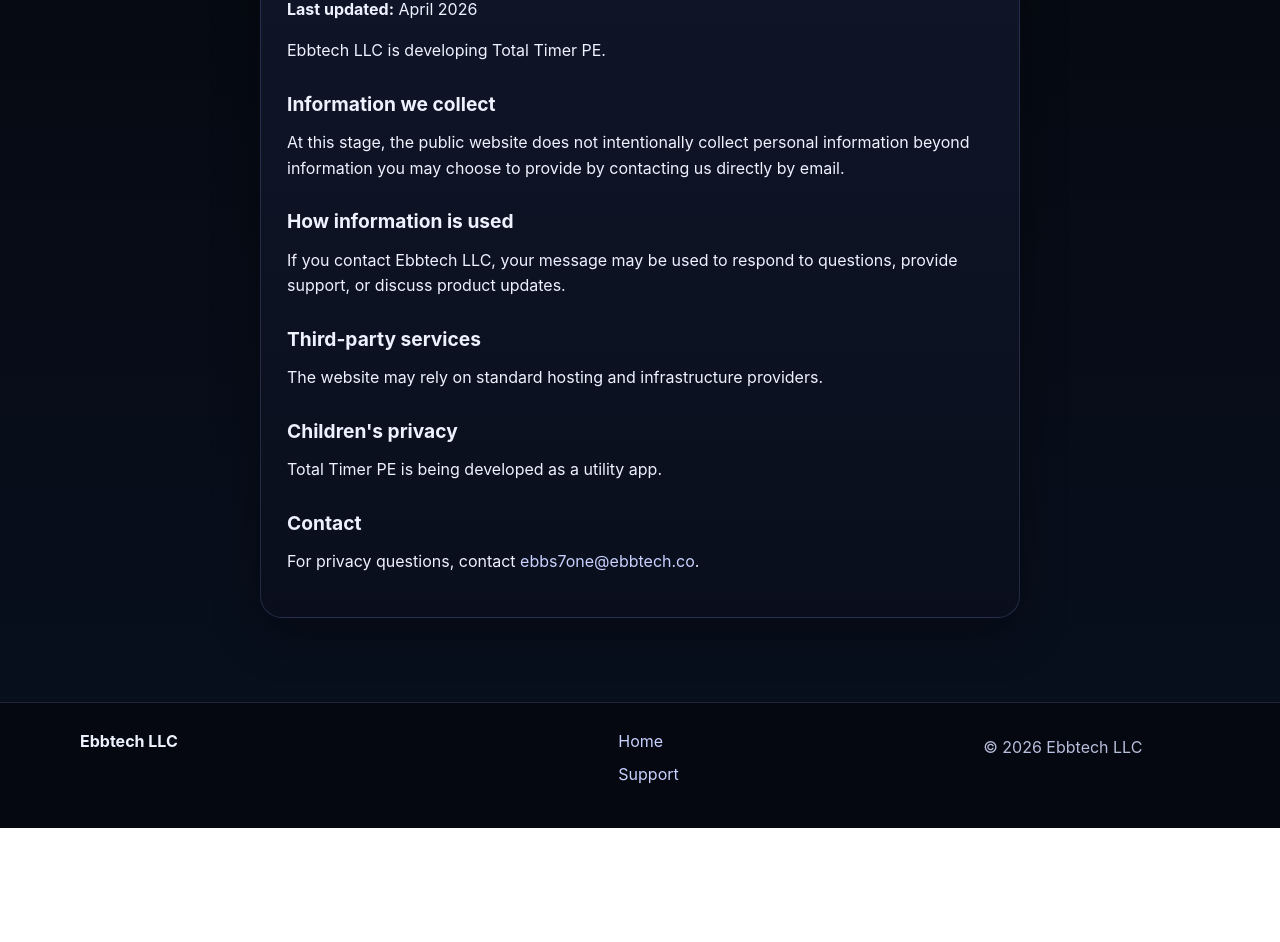
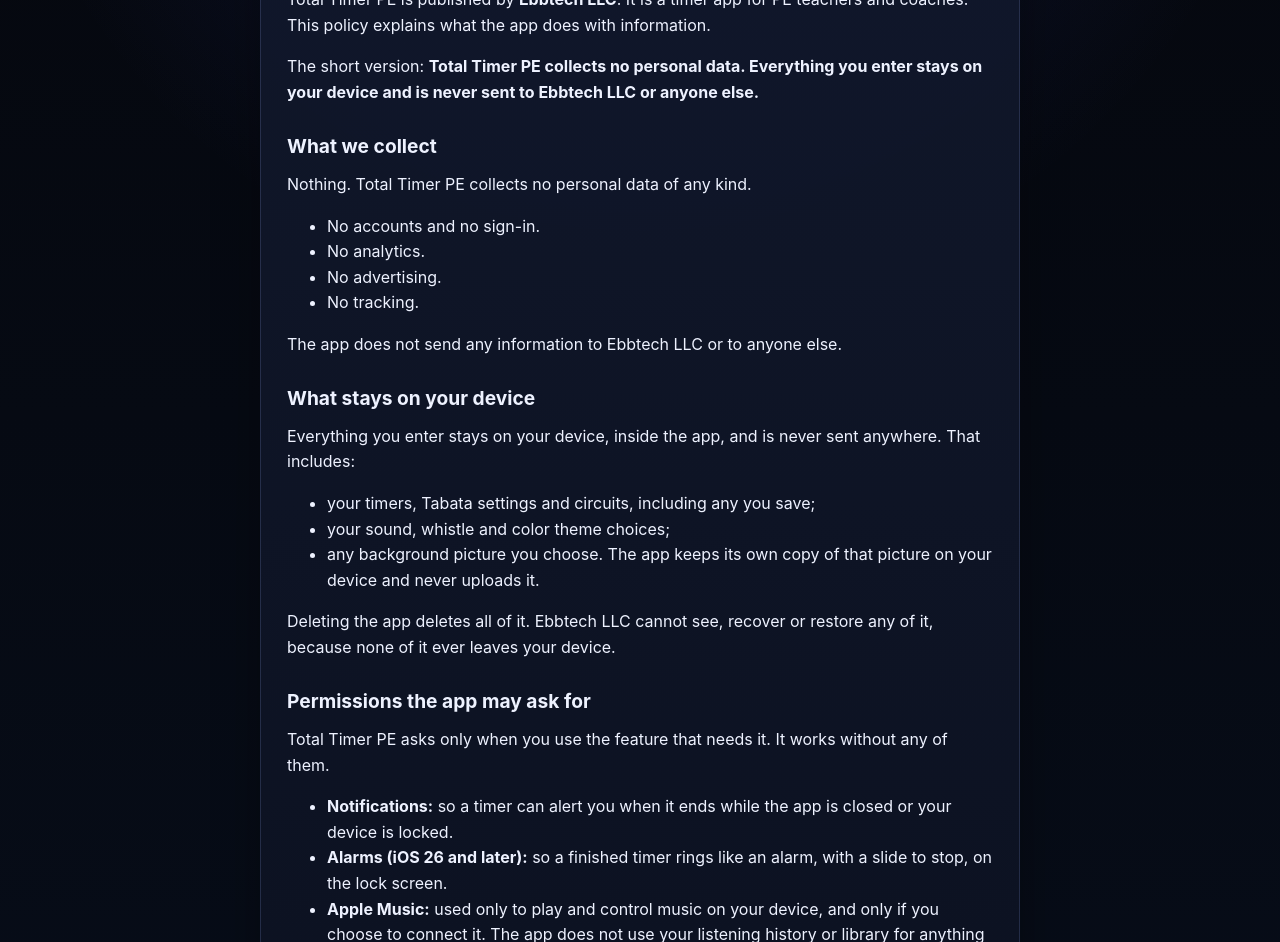
Before and after one commit to ebbs7one/ebbtech-site, a plain HTML site: page site/privacy.html in a window 1280 px wide. Shown: the part 350-1292 px from the top of the page. Before the commit the page ends 1178 px from the top, so only its background shows below. Drawn offline with Linux system fonts and the light colour scheme.

Commit message:
Replace privacy page with the Total Timer PE privacy policy

```diff
--- a/site/privacy.html
+++ b/site/privacy.html
@@ -4,7 +4,7 @@
   <meta charset="UTF-8" />
   <meta name="viewport" content="width=device-width, initial-scale=1.0" />
   <title>Privacy Policy | Ebbtech LLC</title>
-  <meta name="description" content="Privacy policy for Ebbtech LLC and Total Timer PE." />
+  <meta name="description" content="Privacy policy for Total Timer PE by Ebbtech LLC. The app collects no personal data." />
   <link rel="stylesheet" href="styles.css" />
 </head>
 <body>
@@ -21,37 +21,75 @@
   <main class="section">
     <div class="container narrow legal-card">
       <p class="eyebrow">Privacy Policy</p>
-      <h1>Privacy Policy for Total Timer PE</h1>
-      <p><strong>Last updated:</strong> April 2026</p>
+      <h1>Privacy Policy: Total Timer PE</h1>
+      <p><strong>Last updated:</strong> November 23, 2026</p>
 
       <p>
-        Ebbtech LLC is developing Total Timer PE.
+        Total Timer PE is published by <strong>Ebbtech LLC</strong>. It is a timer app for PE teachers and coaches.
+        This policy explains what the app does with information.
+      </p>
+      <p>
+        The short version: <strong>Total Timer PE collects no personal data. Everything you enter stays on your device
+        and is never sent to Ebbtech LLC or anyone else.</strong>
       </p>
 
-      <h2>Information we collect</h2>
+      <h2>What we collect</h2>
+      <p>Nothing. Total Timer PE collects no personal data of any kind.</p>
+      <ul>
+        <li>No accounts and no sign-in.</li>
+        <li>No analytics.</li>
+        <li>No advertising.</li>
+        <li>No tracking.</li>
+      </ul>
+      <p>The app does not send any information to Ebbtech LLC or to anyone else.</p>
+
+      <h2>What stays on your device</h2>
+      <p>Everything you enter stays on your device, inside the app, and is never sent anywhere. That includes:</p>
+      <ul>
+        <li>your timers, Tabata settings and circuits, including any you save;</li>
+        <li>your sound, whistle and color theme choices;</li>
+        <li>any background picture you choose. The app keeps its own copy of that picture on your device and never uploads it.</li>
+      </ul>
       <p>
-        At this stage, the public website does not intentionally collect personal information beyond information you may
-        choose to provide by contacting us directly by email.
+        Deleting the app deletes all of it. Ebbtech LLC cannot see, recover or restore any of it, because none of it
+        ever leaves your device.
       </p>
 
-      <h2>How information is used</h2>
+      <h2>Permissions the app may ask for</h2>
+      <p>Total Timer PE asks only when you use the feature that needs it. It works without any of them.</p>
+      <ul>
+        <li><strong>Notifications:</strong> so a timer can alert you when it ends while the app is closed or your device is locked.</li>
+        <li><strong>Alarms (iOS 26 and later):</strong> so a finished timer rings like an alarm, with a slide to stop, on the lock screen.</li>
+        <li><strong>Apple Music:</strong> used only to play and control music on your device, and only if you choose to connect it.
+          The app does not use your listening history or library for anything else, and nothing about your music is sent anywhere.</li>
+        <li><strong>Photos:</strong> used only to set background pictures, and only when you choose one. You pick a photo in
+          Apple&rsquo;s photo picker, and the app receives only that photo. Background pictures stay on your device.</li>
+        <li><strong>Microphone and speech recognition:</strong> only when you tap Speak to say an exercise name in the Circuit
+          editor. What you say is turned into text on your device to fill in the exercise. It is not stored or sent.</li>
+      </ul>
+
+      <h2>Music from other apps</h2>
       <p>
-        If you contact Ebbtech LLC, your message may be used to respond to questions, provide support, or discuss product updates.
+        You can play music from any music app while using Total Timer PE. The app briefly lowers that music during its
+        cues, then brings it back. It does not see what you are playing.
       </p>
 
-      <h2>Third-party services</h2>
+      <h2>Children</h2>
       <p>
-        The website may rely on standard hosting and infrastructure providers.
+        Total Timer PE is designed for teachers and coaches. No data is collected from children or from anyone else.
       </p>
 
-      <h2>Children's privacy</h2>
-      <p>
-        Total Timer PE is being developed as a utility app.
-      </p>
+      <h2>If you email us</h2>
+      <p>If you email us, we use your email address and message only to reply to you.</p>
+
+      <h2>Changes to this policy</h2>
+      <p>If this policy changes, the new version will be posted on this page with a new date.</p>
 
       <h2>Contact</h2>
       <p>
-        For privacy questions, contact <a href="mailto:ebbs7one@ebbtech.co">ebbs7one@ebbtech.co</a>.
+        Ebbtech LLC<br />
+        Email: <a href="mailto:ebbs7one@ebbtech.co">ebbs7one@ebbtech.co</a><br />
+        Support: <a href="support.html">https://www.ebbtech.co/support.html</a>
       </p>
     </div>
   </main>
```
